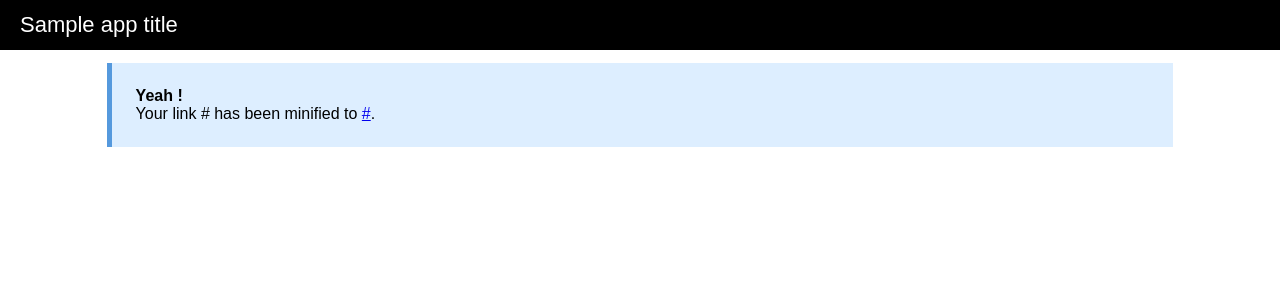
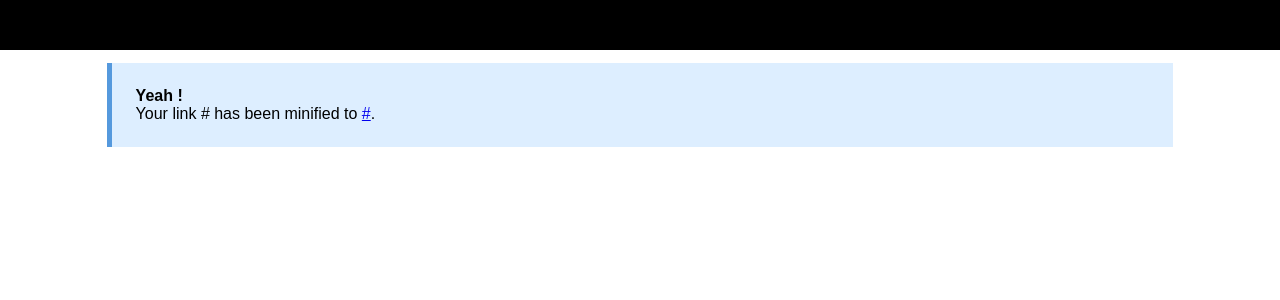
Before and after one commit to pygillier/chert, a PHP site: template views/done.twig in a window 1280 px wide. Shown: the top 300 px of the page. Run offline with PHP 8.4, Linux system fonts and the light colour scheme; the template is opened without the code that fills it: most values are stand-ins (such as "Sample title", 1, 10 or a date in 2020); some libraries are stand-ins or nearby versions.

Commit message:
Removing twig global variable. Adding switch for HashService

```diff
--- a/src/Application.php
+++ b/src/Application.php
@@ -28,7 +28,7 @@
 
         // Services
         $this['hash_service'] = $this->share(function($this){
-           return new Service\HashService();
+           return new Service\HashService($this['config']['use_simple_alphabet']);
         });
 
         $this['chert'] = $this->share(function($this){
@@ -72,8 +72,5 @@
                 'cache' => __DIR__ . '/../app/cache',
             ),
         ));
-
-        // Global variables
-        $this['twig']->addGlobal("app_title", $this['config']['name']);
     }
 }
--- a/views/done.twig
+++ b/views/done.twig
@@ -1,13 +1,13 @@
 <!DOCTYPE html>
 <html>
     <head>
-        <title>{{app_title}}</title>
+        <title>{{app.config.name}}</title>
         <link rel="stylesheet" type="text/css" href="{{ app.request.basepath }}/css/min.min.css"/>
     </head>
     <body>
         <nav class="nav" tabindex="-1" onclick="this.focus()">
             <div class="container">
-                <a class="pagename current" href="{{ path('home') }}">{{app_title}}</a>
+                <a class="pagename current" href="{{ path('home') }}">{{app.config.name}}</a>
             </div>
         </nav>
         <article class="row">
--- a/views/index.twig
+++ b/views/index.twig
@@ -1,13 +1,13 @@
 <!DOCTYPE html>
 <html>
     <head>
-        <title>{{app_title}}</title>
+        <title>{{app.config.name}}</title>
         <link rel="stylesheet" type="text/css" href="{{ app.request.basepath }}/css/min.min.css"/>
     </head>
     <body>
         <nav class="nav" tabindex="-1" onclick="this.focus()">
             <div class="container">
-                <a class="pagename current" href="{{ path('home') }}">{{app_title}}</a>
+                <a class="pagename current" href="{{ path('home') }}">{{app.config.name}}</a>
             </div>
         </nav>
         <article class="row">
--- a/views/show.twig
+++ b/views/show.twig
@@ -1,7 +1,7 @@
 <!DOCTYPE html>
 <html>
     <head>
-        <title>{{app_title}}</title>
+        <title>{{app.config.name}}</title>
         <link rel="stylesheet" type="text/css" href="{{ app.request.basepath }}/css/min.min.css"/>
 		{% if app.config.auto_redirect %}
 		<meta http-equiv="refresh" content="{{app.config.auto_redirect.timer|default(10)}}; url={{link}}">
@@ -10,7 +10,7 @@
     <body>
         <nav class="nav" tabindex="-1" onclick="this.focus()">
             <div class="container">
-                <a class="pagename current" href="{{ path('home') }}">{{app_title}}</a>
+                <a class="pagename current" href="{{ path('home') }}">{{app.config.name}}</a>
             </div>
         </nav>
         <article class="row">
```
Also changed, not shown: app/settings.yml (+8 -1 lines), src/Service/HashService.php (+2 -5 lines), src/Service/ChertMinifyService.php (line endings or trailing spaces).
